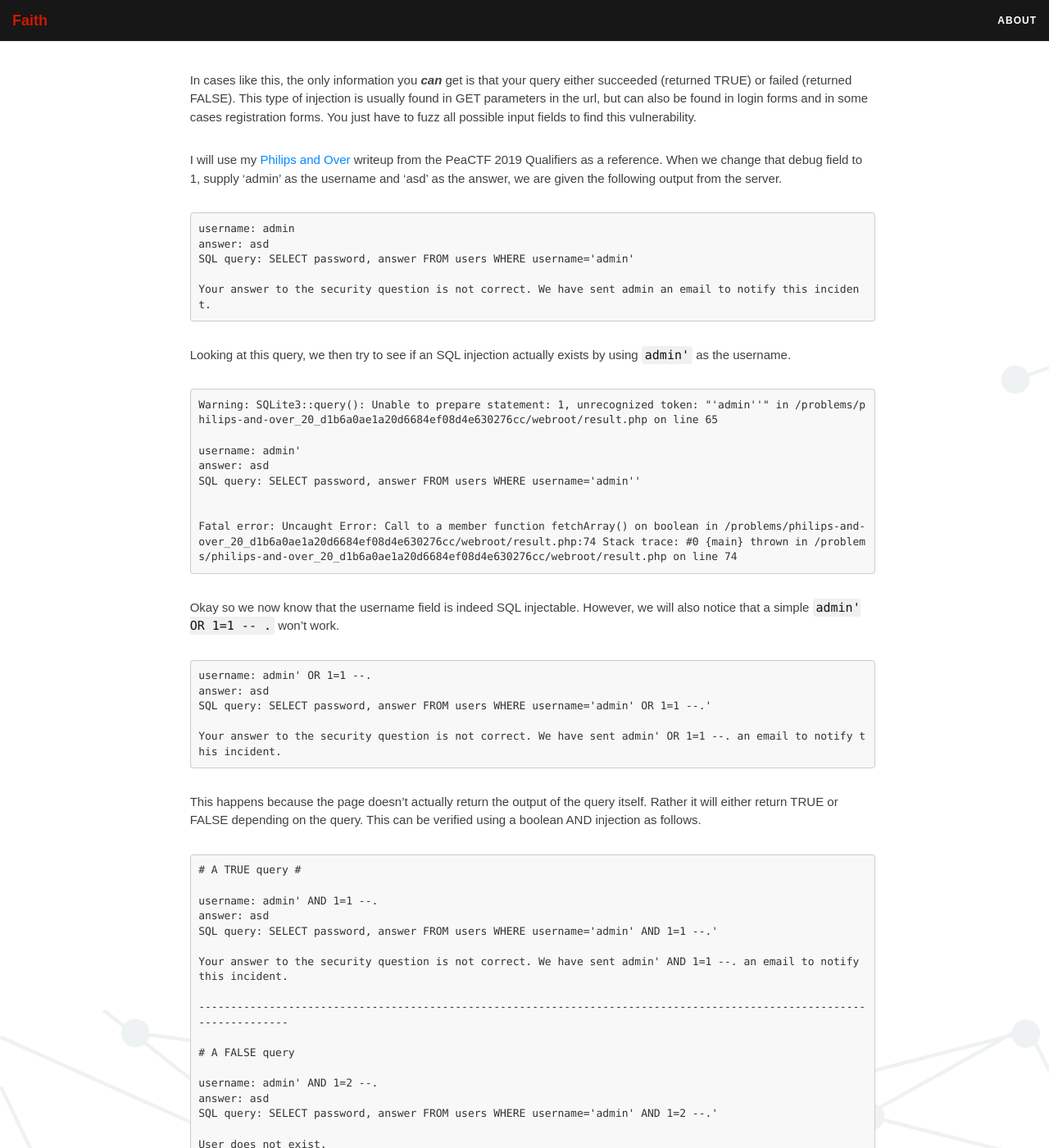
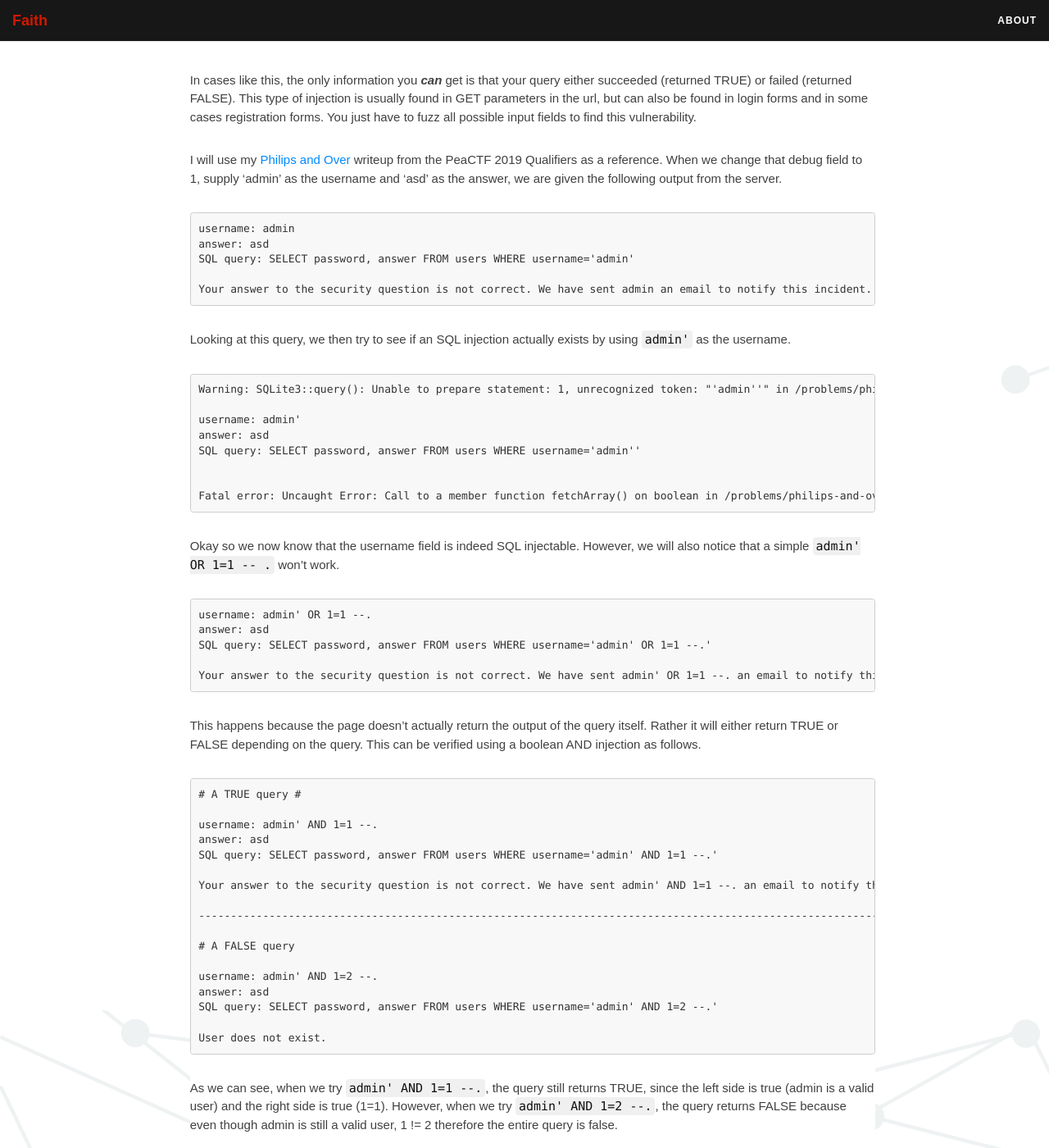
Before and after one commit to farazsth98/farazsth98.github.io, a Jekyll site: the page built from _posts/2019-07-28-regex-based-blind-sql-injection-attacks.markdown, in a window 1280 px wide and 1400 px high, scrolled down 789 px. Shown: the whole window at 82% size. Built offline with Jekyll 4.4.1, drawn with Linux system fonts in a browser that asks for light colours; nearby versions of some CDN libraries.

Commit message:
Added horizontal scroll on code

```diff
--- a/css/main.css
+++ b/css/main.css
@@ -574,5 +574,19 @@
 }
 
 .highlight {
-  font-family: "DejaVu Sans Mono"
+  font-family: "DejaVu Sans Mono";
 }
+
+// -- selector prefixed to the wrapper div for collision prevention
+
+.highlight pre code * {
+  white-space: nowrap;    // this sets all children inside to nowrap
+}
+
+.highlight pre {
+  overflow-x: auto;       // this sets the scrolling in x
+}
+
+.highlight pre code {
+  white-space: pre;       // forces <code> to respect <pre> formatting
+}
--- a/css/pygment_highlights.css
+++ b/css/pygment_highlights.css
@@ -75,3 +75,4 @@
 .highlight .vi { color: #000000 } /* Name.Variable.Instance */
 .highlight .vm { color: #000000 } /* Name.Variable.Magic */
 .highlight .il { color: #0000cf; font-weight: bold } /* Literal.Number.Integer.Long */
+pre { white-space: pre; overflow: scroll; }
```
